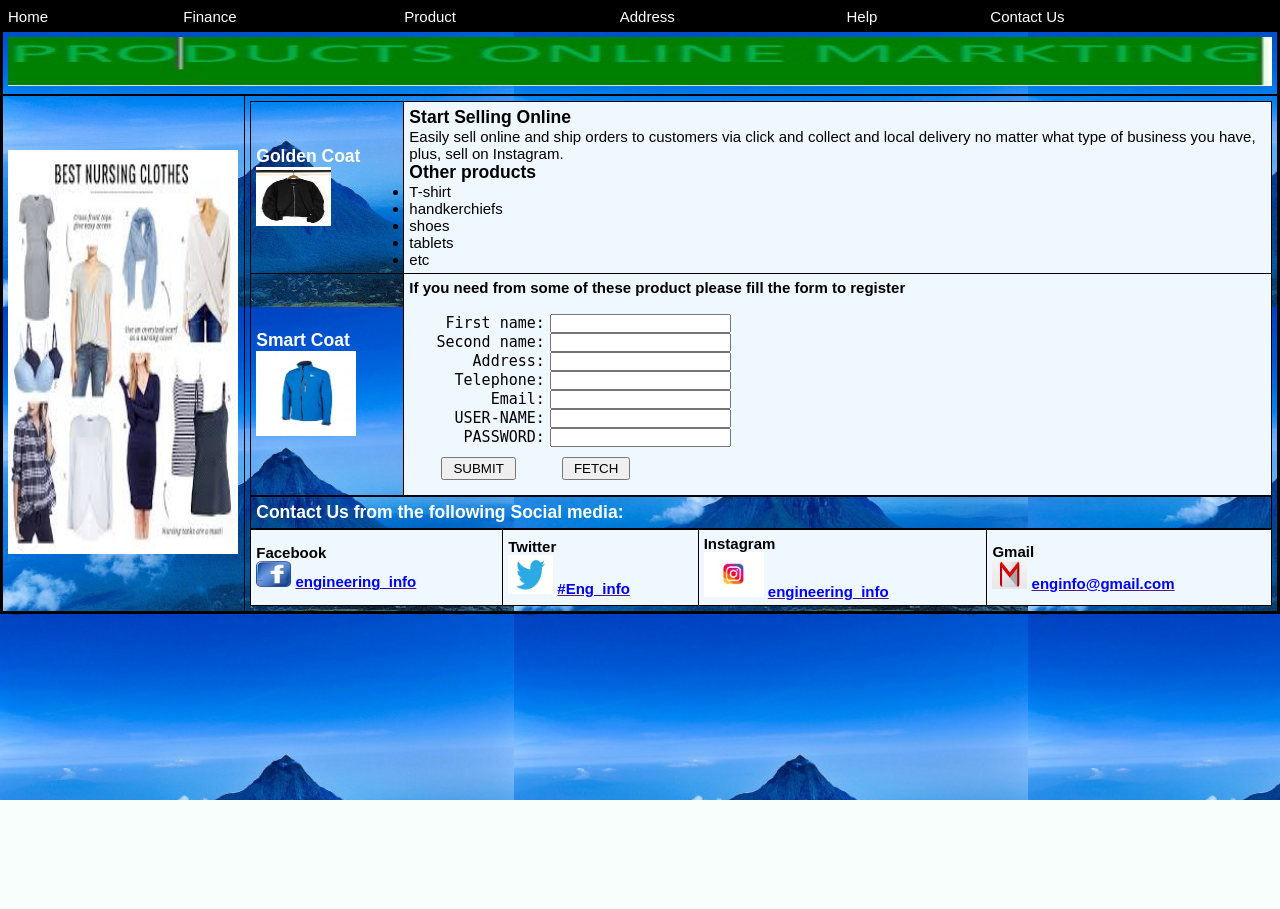
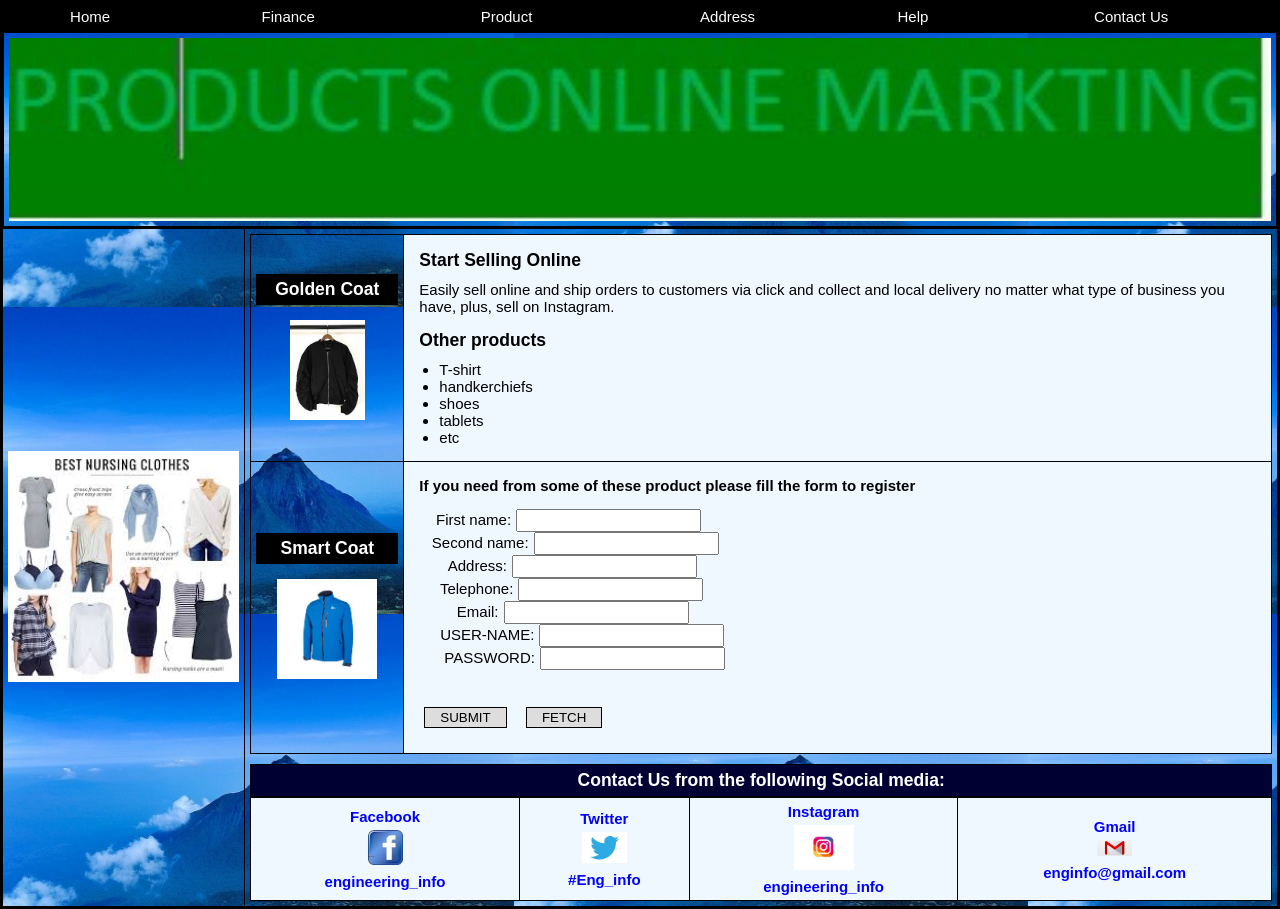
Before and after one commit to pac-cee/WEB-DESIGN, a PHP site: page / in a window 1280 px wide. Before the commit the page ends 800 px from the top, so only its background shows below. Run offline with PHP 8.4, Linux system fonts and the light colour scheme.

Commit message:
Refactor shop.css to enhance layout structure and improve styling consistency

```diff
--- a/prjct2/index.html
+++ b/prjct2/index.html
@@ -1,4 +1,5 @@
 <!DOCTYPE html>
+<html lang="en">
 <head>
     <meta charset="UTF-8">
     <meta name="viewport" content="width=device-width, initial-scale=1.0">
@@ -7,41 +8,62 @@
 </head>
 <body>
     <div class="table-container">
-        <!-- Navigation Table -->
-        <table border="1" width="100%" height="7%">
+        <!-- Navigation -->
+        <header>
+            <nav>
+                <table border="1" width="100%" height="7%" role="navigation">
                     <tr id="banner">
-                <td><font color="white">Home</font></td>
-                <td><font color="white">Finance</font></td>
-                <td><font color="white">Product</font></td>
-                <td><font color="white">Address</font></td>
-                <td><font color="white">Help</font></td>
-                <td><font color="white">Contact Us</font></td>
+                        <td><a href="#"><font color="white">Home</font></a></td>
+                        <td><a href="#"><font color="white">Finance</font></a></td>
+                        <td><a href="#"><font color="white">Product</font></a></td>
+                        <td><a href="#"><font color="white">Address</font></a></td>
+                        <td><a href="#"><font color="white">Help</font></a></td>
+                        <td><a href="#"><font color="white">Contact Us</font></a></td>
                     </tr>
                 </table>
+            </nav>
+        </header>
 
-        <!-- Banner Table -->
-        <table border="1" width="100%" height="8%">
+        <!-- Banner -->
+        <section class="banner-section">
+            <table border="1" width="100%" height="8%" role="banner">
                 <tr>
-                <td><img src="productonlinemarketing.jpeg" width="100%" height="49" alt="Products Online Marketing"></td>
+                    <td><img src="productonlinemarketing.jpeg" alt="Products Online Marketing" role="banner" class="banner-img"></td>
                 </tr>
             </table>
+        </section>
 
-        <!-- Main Content Table -->
-        <table border="1" width="100%" height="80%">
+        <!-- Main Content -->
+        <main>
+            <table border="1" width="100%" height="80%" role="main">
                 <tr>
-                <td width="19%"><img src="bestNursingClothes.jpeg" height="80%" width="230" alt="Best Nursing Clothes"></td>
+                    <!-- Sidebar -->
+                    <td width="19%">
+                        <aside>
+                            <img src="bestNursingClothes.jpeg" height="80%" width="230" alt="Best Nursing Clothes">
+                        </aside>
+                    </td>
                     <td>
-                    <!-- Products Table -->
+                        <!-- Products Section -->
+                        <section class="products">
                             <table border="1" width="100%" height="250">
-                        <!-- Golden Coat Section -->
+                                <!-- Golden Coat Article -->
                                 <tr>
                                     <td width="15%">
-                                <font color="white"><h3>Golden Coat</h3></font>
+                                        <article class="product">
+                                            <header>
+                                                <h3><font color="white">Golden Coat</font></h3>
+                                            </header>
+                                            <figure>
                                                 <img src="blackJacket.jpeg" height="37%" width="75" alt="Golden Coat">
+                                            </figure>
+                                        </article>
                                     </td>
                                     <td id="this">
+                                        <article class="product-info">
                                             <h3>Start Selling Online</h3>
                                             <p>Easily sell online and ship orders to customers via click and collect and local delivery no matter what type of business you have, plus, sell on Instagram.</p>
+                                            <section class="other-products">
                                                 <h3>Other products</h3>
                                                 <ul>
                                                     <li>T-shirt</li>
@@ -50,65 +72,106 @@
                                                     <li>tablets</li>
                                                     <li>etc</li>
                                                 </ul>
+                                            </section>
+                                        </article>
                                     </td>
                                 </tr>
-                        <!-- Smart Coat Section -->
+                                <!-- Smart Coat Article -->
                                 <tr>
                                     <td width="15%">
-                                <font color="white"><h3>Smart Coat</h3></font>
+                                        <article class="product">
+                                            <header>
+                                                <h3><font color="white">Smart Coat</font></h3>
+                                            </header>
+                                            <figure>
                                                 <img src="blueJacket.jpeg" height="40%" width="100" alt="Smart Coat">
+                                            </figure>
+                                        </article>
                                     </td>
                                     <td id="this">
+                                        <article class="registration">
                                             <h4>If you need from some of these product please fill the form to register</h4>
-                                <pre><form>
-    First name:<input type="text" title="Enter your first name">
-   Second name:<input type="text" title="Enter your second name">
-       Address:<input type="text" title="Enter your address">
-     Telephone:<input type="tel" pattern="[0-9]{3}-[0-9]{3}-[0-9]{4}" title="Enter your telephone">
-         Email:<input type="email" title="Enter your email">
-     USER-NAME:<input type="text" title="Enter your username">
-      PASSWORD:<input type="password" title="Enter your password">
-   <input type="button" value="SUBMIT">    <input type="button" value="FETCH">
-</form></pre>
+                                            <form role="form">
+                                                <fieldset>
+                                                    <pre>
+    First name:<input type="text" title="Enter your first name" aria-label="First name">
+   Second name:<input type="text" title="Enter your second name" aria-label="Second name">
+       Address:<input type="text" title="Enter your address" aria-label="Address">
+     Telephone:<input type="tel" pattern="[0-9]{3}-[0-9]{3}-[0-9]{4}" title="Enter your telephone" aria-label="Telephone">
+         Email:<input type="email" title="Enter your email" aria-label="Email">
+     USER-NAME:<input type="text" title="Enter your username" aria-label="Username">
+      PASSWORD:<input type="password" title="Enter your password" aria-label="Password">
+                                                    </pre>
+                                                    <div class="form-actions">
+                                                        <input type="button" value="SUBMIT" aria-label="Submit form">
+                                                        <input type="button" value="FETCH" aria-label="Fetch data">
+                                                    </div>
+                                                </fieldset>
+                                            </form>
+                                        </article>
+                                    </td>
+                                </tr>
+                            </table>
+                        </section>
+
+                        <!-- Contact Section -->
+                        <section class="contact">
+                            <table border="1" width="100%" height="15%" role="contentinfo">
+                                <tr>
+                                    <td id="ke">
+                                        <header>
+                                            <h3><font color="white">Contact Us from the following Social media:</font></h3>
+                                        </header>
                                     </td>
                                 </tr>
                             </table>
 
-                    <!-- Contact Header Table -->
-                    <table border="1" width="100%" height="15%">
-                        <tr>
-                            <td id="ke"><font color="white"><h3>Contact Us from the following Social media:</h3></font></td>
-                        </tr>
-                    </table>
-
-                    <!-- Social Media Table -->
-                    <table border="1" width="100%" height="10%">
+                            <!-- Social Media Links -->
+                            <table border="1" width="100%" height="10%" role="navigation">
                                 <tr id="this">
                                     <td>
+                                        <article class="social-link">
                                             <h4>Facebook</h4>
+                                            <figure>
                                                 <img src="facebookLogo.jpeg" height="40%" width="35" alt="Facebook">
-                                <b><a href=""><font color="blue">engineering_info</font></a></b>
+                                            </figure>
+                                            <b><a href="" aria-label="Facebook profile"><font color="blue">engineering_info</font></a></b>
+                                        </article>
                                     </td>
                                     <td>
+                                        <article class="social-link">
                                             <h4>Twitter</h4>
+                                            <figure>
                                                 <img src="twitterLogo.jpeg" height="60%" width="45" alt="Twitter">
-                                <b><a href=""><font color="blue">#Eng_info</font></a></b>
+                                            </figure>
+                                            <b><a href="" aria-label="Twitter profile"><font color="blue">#Eng_info</font></a></b>
+                                        </article>
                                     </td>
                                     <td>
+                                        <article class="social-link">
                                             <h4>Instagram</h4>
+                                            <figure>
                                                 <img src="igLogo.jpeg" height="65%" width="60" alt="Instagram">
-                                <b><a href=""><font color="blue">engineering_info</font></a></b>
+                                            </figure>
+                                            <b><a href="" aria-label="Instagram profile"><font color="blue">engineering_info</font></a></b>
+                                        </article>
                                     </td>
                                     <td>
+                                        <article class="social-link">
                                             <h4>Gmail</h4>
+                                            <figure>
                                                 <img src="gmailLogo.jpeg" height="45%" width="35" alt="Gmail">
-                                <b><a href=""><font color="blue">enginfo@gmail.com</font></a></b>
+                                            </figure>
+                                            <b><a href="" aria-label="Email address"><font color="blue">enginfo@gmail.com</font></a></b>
+                                        </article>
                                     </td>
                                 </tr>
                             </table>
+                        </section>
                     </td>
                 </tr>
             </table>
+        </main>
     </div>
 </body>
 </html>
--- a/prjct2/shop.css
+++ b/prjct2/shop.css
@@ -40,15 +40,16 @@
 }
 
 /* Banner Section */
-  .banner {
+.banner-section {
     border: 1px solid #000;
+
+}
+.banner-img {
+    width: 100%;
+    height: 20%; /* as per original height */
+    display: block;
 }
 
-  .banner-img {
-    width: 100%;
-    height: 49px; /* as per original height */
-    display: block;
-  }
 
 /* Main Content Area */
 .content {
@@ -240,3 +241,159 @@
     margin: 10px 5px;
     padding: 2px 10px;
 }
+
+/* Table Styles */
+table {
+    width: 100%;
+    border-collapse: collapse;
+}
+
+td {
+    border: 1px solid black;
+    padding: 5px;
+    font-size: 15px;
+}
+
+/* Header and Navigation */
+header nav table {
+    background-color: black;
+}
+
+#banner td {
+    text-align: center;
+}
+
+#banner a {
+    color: white;
+    text-decoration: none;
+}
+
+/* Banner Section */
+.banner-section table {
+    height: 49px;
+}
+
+.banner-section img {
+    width: 100%;
+    height: 100%;
+    display: block;
+}
+
+/* Main Content */
+main > table {
+    height: 80%;
+}
+
+/* Sidebar */
+aside img {
+    width: 100%;
+    height: 80%;
+}
+
+/* Product Sections */
+.products table {
+    height: 250px;
+}
+
+.product {
+    text-align: center;
+}
+
+.product header h3 {
+    background-color: black;
+    color: white;
+    padding: 5px;
+    margin-bottom: 5px;
+}
+
+.product figure img {
+    margin-top: 10px;
+}
+
+.product-info {
+    padding: 10px;
+}
+
+.product-info h3 {
+    margin-bottom: 10px;
+}
+
+.other-products {
+    margin-top: 15px;
+}
+
+.other-products ul {
+    list-style-type: disc;
+    margin-left: 20px;
+}
+
+/* Registration Form */
+.registration {
+    padding: 10px;
+}
+
+.registration h4 {
+    margin-bottom: 15px;
+}
+
+form fieldset {
+    border: none;
+}
+
+form pre {
+    font-family: Arial, sans-serif;
+    margin-bottom: 10px;
+}
+
+input[type="text"],
+input[type="password"],
+input[type="tel"],
+input[type="email"] {
+    margin-left: 5px;
+    padding: 2px;
+}
+
+.form-actions {
+    margin-top: 10px;
+}
+
+.form-actions input {
+    margin-right: 10px;
+    padding: 2px 15px;
+    background: #ddd;
+    border: 1px solid #000;
+    cursor: pointer;
+}
+
+/* Contact Section */
+.contact table:first-child {
+    margin-top: 10px;
+}
+
+#ke {
+    background-color: #000033;
+    text-align: center;
+}
+
+.social-link {
+    text-align: center;
+}
+
+.social-link h4 {
+    margin-bottom: 5px;
+}
+
+.social-link figure {
+    margin: 5px 0;
+}
+
+.social-link a {
+    color: blue;
+    text-decoration: none;
+    font-weight: bold;
+}
+
+/* Content Background */
+#this {
+    background-color: aliceblue;
+}
```
Lines whose indentation alone changed are shown as unchanged.
